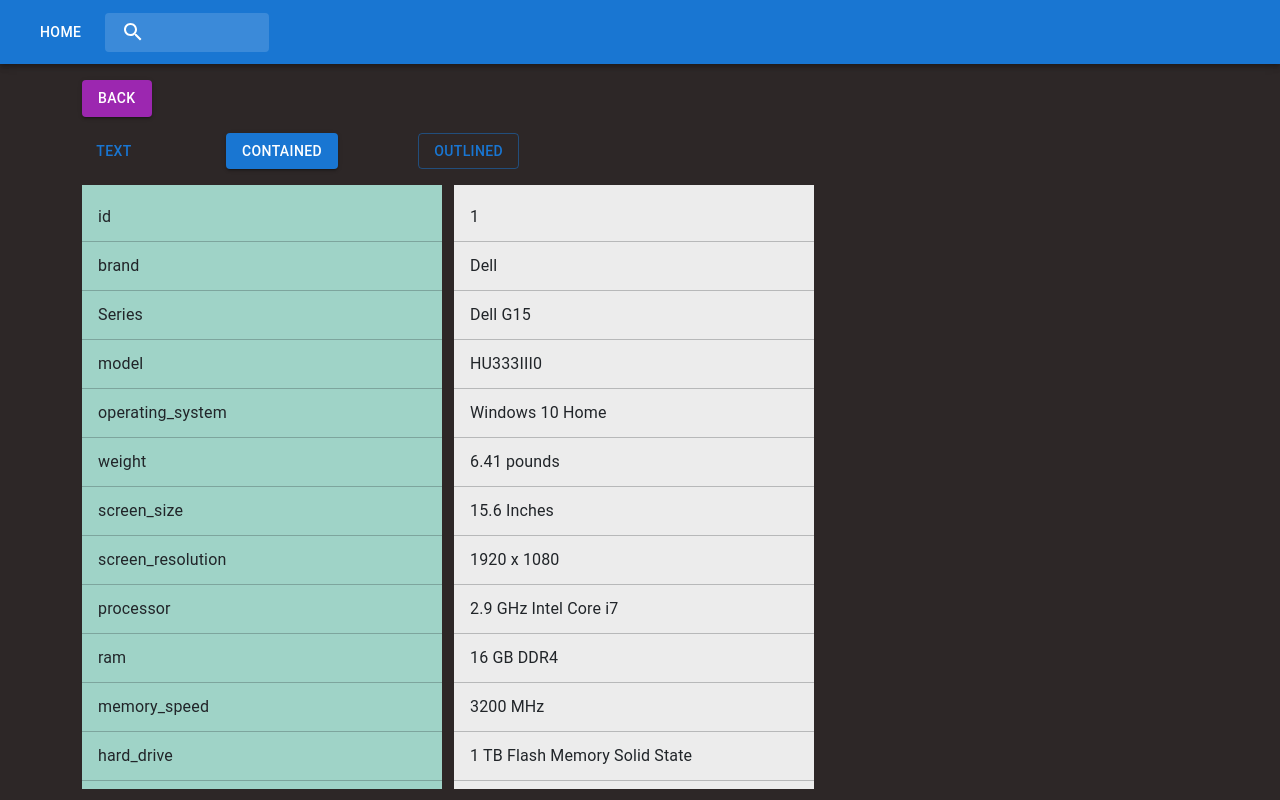
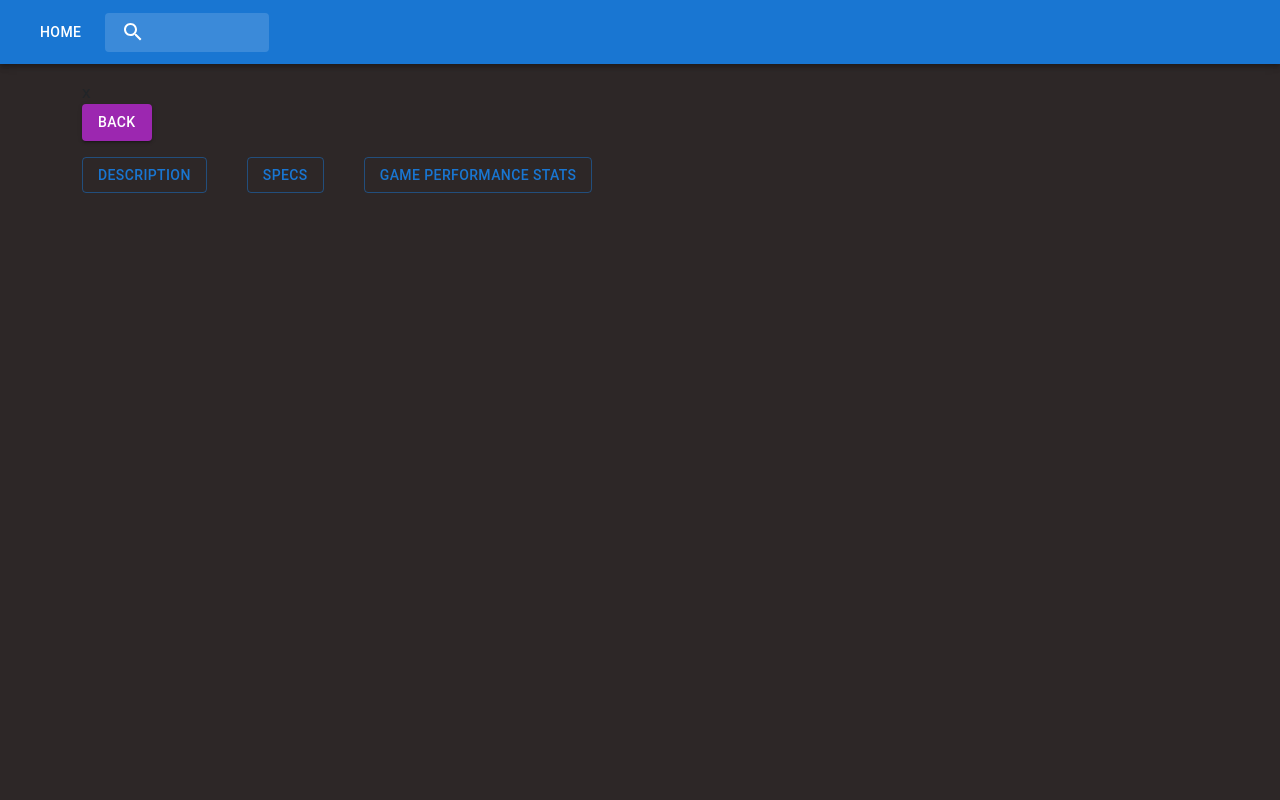
Before and after one commit to obakengshole/mern-tagged-io-frontend, a React (Create React App) app: page /laptopdetails/1 in a window 1280 px wide. Built offline with nearby package versions, Linux system fonts and the light colour scheme.

Commit message:
Added basic navigation between product description, specs, and performance views

```diff
--- a/package.json
+++ b/package.json
@@ -15,6 +15,7 @@
     "react-icons": "^4.3.1",
     "react-router-dom": "6",
     "react-scripts": "3.2.0",
+    "react-tabs": "^3.2.3",
     "reactstrap": "^8.10.0"
   },
   "scripts": {
--- a/src/App.js
+++ b/src/App.js
@@ -83,6 +83,18 @@
       </Container>
     </Navbar> */}
 
+{/* <Router>
+  <nav style={{ margin: 10 }}>
+    <Link to="/" style={{ padding: 5 }}>
+      Home
+    </Link>
+    <Link to="/about" style={{ padding: 5 }}>
+      About
+    </Link>
+  </nav>
+  {/* Rest of the code remains same
+</Router> */}
+
       <Box sx={{ flexGrow: 1 }}>
         <AppBar position="static">
           <Toolbar>
@@ -112,7 +124,7 @@
 
       <p />
 
-      <Container>
+      <Container>x
         <Routes>
           <Route path="/" element={<Home />} />
           <Route path="/topic/laptops" element={<Laptops />}/>
--- a/src/services/api.js
+++ b/src/services/api.js
@@ -74,6 +74,7 @@
 const laptopDetails = [
   {
     id: "0",
+    specs: {
       brand: "‎Lenovo",
       Series: "Legion 5 15",
       model: "‎82B1000AUS",
@@ -83,8 +84,9 @@
       screen_resolution:	"‎1920 x 1080",
       processor: "2.9 GHz ryzen_7_4800h",
       ram: "‎16 GB DDR4",
-    memory_speed: "3200 MHz",
+      memory_speed: "-",
       hard_drive: "‎512 GB Flash Memory Solid State"
+    }
   },
   {
     id: "1",
@@ -97,8 +99,15 @@
     screen_resolution: "‎1920 x 1080",
     processor: "2.9 GHz Intel Core i7",
     ram: "‎16 GB DDR4",
-    memory_speed: "3200 MHz",
+    memory_speed: "",
     hard_drive: "1 TB Flash Memory Solid State"
+  }
+]
+
+const productDescription = [
+  {
+    id: "0",
+    details: "Thin and light, the Lenovo Legion 5 pairs unparalleled flexibility with incredible power, offering a plethora of performance options for any gamer in a clean, minimalist design. Featuring AMD Ryzen 7 processors with 8 ultra-responsive cores, NVIDIA GTX 1660Ti graphics, and 16 GB DDR4 supported memory, this uncompromising gaming laptop elevates your favorite AAA titles with breathtakingly immersive experiences via a high refresh screen. The crisp 1080p display delivers outstanding clarity and deep colors, with a 144 Hz refresh rate for full-fidelity gaming."
   }
 ]
 
--- a/src/tech/pages/LaptopDetails.js
+++ b/src/tech/pages/LaptopDetails.js
@@ -1,25 +1,55 @@
-import React from "react";
+import React, { useState } from "react";
 import { useNavigate, useParams } from "react-router-dom";
 import Button from "@mui/material/Button";
 import Stack from "@mui/material/Stack";
 import Grid from "@mui/material/Grid";
+import Box from "@mui/material/Box";
 
 import List from "@mui/material/List";
 import ListItem from "@mui/material/ListItem";
 import ListItemText from "@mui/material/ListItemText";
 import Divider from "@mui/material/Divider";
 
+import { Tab, Tabs, TabList, TabPanel } from 'react-tabs';
+import 'react-tabs/style/react-tabs.css';
+
 import { getLaptopDetailsById } from "../../services/api";
+import ProductDescription from "./ProductDescription";
 
 const LaptopDetails = () => {
   const { laptopId } = useParams()
   const laptopDetails = getLaptopDetailsById(laptopId);
 
-  const [value, setValue] = React.useState("1");
+  const [showProductDescription, setProductDescription] = useState(false)
+  const [showSpecs, setShowSpecs] = useState(false)
+  const [showSpecs2, setShowSpecs2] = useState(false)
+  const [showGamePerformanceStats, setShowGamePerformanceStats] = useState(false)
 
-  const handleChange = (event, newValue) => {
-    setValue(newValue);
-  };
+  const [buttonActive, setButtonActive] = useState(false)
+
+  const handleShowSpecs = () => {
+    setShowSpecs(!showSpecs)
+    // setVariant(!variant)
+    setButtonActive(!buttonActive)
+    setProductDescription(false)
+    setShowGamePerformanceStats(false)
+  }
+
+  const handleGamePerformance = () => {
+    setShowGamePerformanceStats(!showGamePerformanceStats)
+    // setVariant(!variant)
+    setButtonActive(!buttonActive)
+    setProductDescription(false)
+    setShowSpecs(false)
+  }
+
+  const handleProductDescription = () => {
+    setProductDescription(!showProductDescription)
+    setButtonActive(!buttonActive)
+    // setVariant(!variant)
+    setShowSpecs(false)
+    setShowGamePerformanceStats(false)
+  }
 
   const navigate = useNavigate();
   const back = () => {
@@ -33,23 +63,90 @@
         Back{" "}
       </Button>
       <p />
-      <Stack spacing={10} direction="row">
-        <Button variant="text">Text</Button>
-        <Button variant="contained">Contained</Button>
-        <Button variant="outlined">Outlined</Button>
+      <Stack spacing={5} direction="row">
+        <MyButton variant={buttonActive} action={handleProductDescription} text="Description"></MyButton>
+        <MyButton variant={buttonActive} action={handleShowSpecs} text="Specs">Specs</MyButton>
+        <MyButton variant={buttonActive} action={handleGamePerformance} text="Game Performance Stats"></MyButton>
       </Stack>
 
       <p />
-      <Specs laptopDetails={laptopDetails} />
+      { showProductDescription && <ProductDescription /> }
+      { showSpecs && <Specs2 laptopDetails={laptopDetails} /> }
+      { showGamePerformanceStats && <GamePerformance /> }
+
+      {/* <Specs2 laptopDetails={laptopDetails} /> */}
     </div>
   );
 };
 
+const MyButton = (props) => {
+  const { active, action, text } = props
+  return (
+    <Button variant={ active ? "contained" : "outlined"} onClick={action}> {text} </Button>
+  )
+}
+
 const styleLabel = {
   width: "100%",
-  maxWidth: 360,
-  bgcolor: "#ececec",
   size: 10,
+};
+
+const Specs2 = (laptopDetails) => {
+  console.log('laptopDetails', laptopDetails);
+  const laptopDetailsObj = laptopDetails.laptopDetails.specs
+  const keys = Object.keys(laptopDetailsObj)
+  const values = Object.values(laptopDetailsObj)
+  console.log('keys', keys);
+  console.log('laptopDetailsObj', laptopDetailsObj);
+
+  return (
+
+    <Box sx={{ width: '100%', height: '100%', maxWidth: 500 }}>
+        <List sx={styleLabel} component="nav" aria-label="mailbox folders">
+                <Grid container columns={{ xs: 2, sm: 2, md: 2 }}>
+
+          {
+            keys.map((key, i) => {
+              return (
+                <>
+                <Grid item xs={1} sm={1} md={1}>
+                  <ListItem sx={{ bgcolor:"#9fd3c7", height: '100%' }}>
+                    <ListItemText primary={key} />
+                  </ListItem>
+                </Grid>
+                <Grid item xs={1} sm={1} md={1}>
+                  <ListItem sx={{ bgcolor: "#ececec", height: '100%' }}>
+                    <ListItemText primary={values[i]} />
+                  </ListItem>
+                </Grid>
+                  <Divider />
+                </>
+              )
+            })
+          }
+
+            </Grid>
+        </List>
+      </Box>
+  );
+};
+
+const GamePerformance = () => {
+  const [showSpecs, setShowSpecs] = useState(false)
+
+  const handleShowSpecs = () => {
+    setShowSpecs(!showSpecs)
+  }
+
+  return (
+    <>
+    <div>
+        Game Performance
+    </div>
+
+
+    </>
+  )
 };
 
 const Specs = (laptopDetails) => {
@@ -74,6 +171,7 @@
             <ListItemText primary={key} />
           </ListItem>
             <Divider />
+            <p/>
             </>
               )
           })
@@ -89,10 +187,12 @@
             values.map((value) => {
               return (
                 <>
-                  <ListItem button>
+                  <ListItem>
                     <ListItemText primary={value} />
+                    <ListItemText sx={{bgcolor:"#9fd3c7"}} primary={value} />
                   </ListItem>
                   <Divider />
+                  <p/>
                 </>
               )
             })
--- /dev/null
+++ b/src/tech/pages/ProductDescription.js
@@ -0,0 +1,10 @@
+import React from 'react';
+
+const ProductDescription = (props) => {
+  return <div>
+      <h1>HI</h1>
+      {props.description}
+  </div>;
+};
+
+export default ProductDescription;
```
Also changed, not shown: 1 other file (tests, documents, lock files or other folders). Lines whose indentation alone changed are shown as unchanged.
